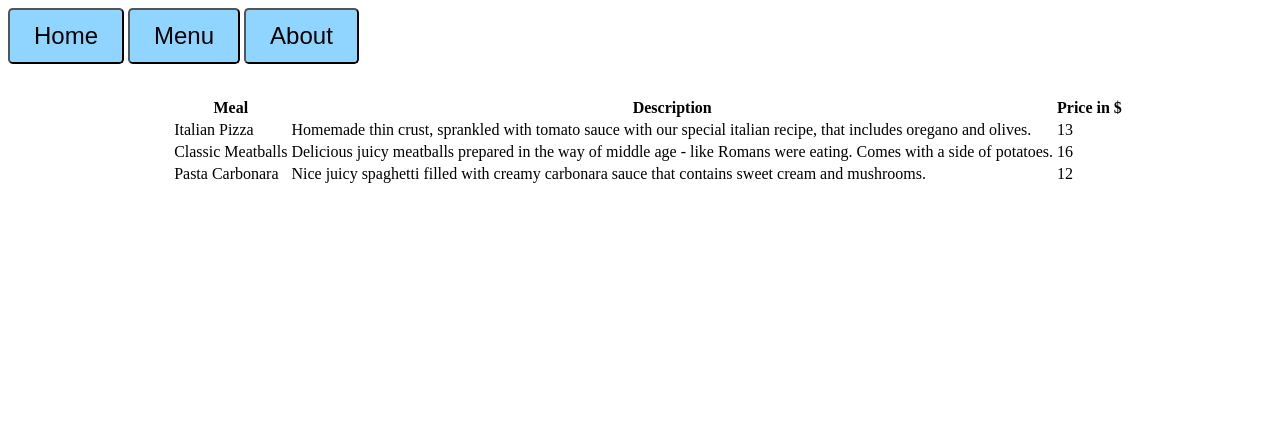
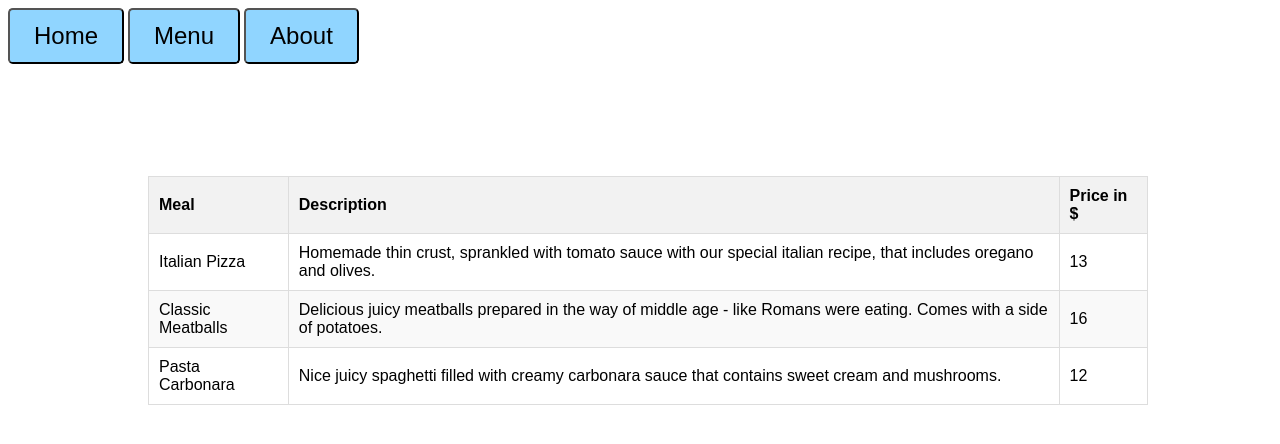
Before and after one commit to alextalijan/restaurant-page, a website built with webpack: page src/template.html in a window 1280 px wide. Both pictures are taken after a click on the button "Menu". Built offline with nearby package versions, Linux system fonts and the light colour scheme.

Commit message:
style: prettify menu page, add styles to table
The menu table has now been positioned a little lower on the page to
look better.

```diff
--- a/src/menu-page-load.js
+++ b/src/menu-page-load.js
@@ -61,6 +61,7 @@ export function menuPageLoad() {
     menuTbody.appendChild(mealTwoRow);
     menuTbody.appendChild(mealThreeRow);
     menuTable.appendChild(menuTbody);
+    menuTable.className = "menu-table";
 
     // Add table to the content box
     const contentDiv = document.querySelector("#content");
--- a/src/styles.css
+++ b/src/styles.css
@@ -14,9 +14,11 @@
 .content {
     margin-top: 2rem;
     width: 100vw;
+    height: calc(100vh - 2rem - 1.5rem - 0.5rem);
     display: flex;
     flex-direction: column;
     align-items: center;
+    justify-content: start;
 }
 
 .welcome-heading {
@@ -28,3 +30,31 @@
     text-align: center;
     margin-bottom: 1.5rem;
 }
+
+/* Got these table styles from Google Search AI */
+.menu-table {
+    margin-top: 5rem;
+    border-collapse: collapse; /* Collapses borders between cells */
+    width: min(100%, 1000px); /* Makes the table fill the available width */
+    font-family: sans-serif; /* Sets a simple, readable font */
+}
+
+.menu-table th,
+.menu-table td {
+  padding: 10px; /* Adds space around the cell content */
+  border: 1px solid #ddd; /* Adds a light border to cells */
+  text-align: left; /* Aligns text to the left by default */
+}
+
+.menu-table th {
+  background-color: #f2f2f2; /* Light gray background for headers */
+  font-weight: bold; /* Bold header text */
+}
+
+.menu-table tr:nth-child(even) {
+  background-color: #f9f9f9; /* Light background for even rows (zebra striping) */
+}
+
+.menu-table tr:hover {
+  background-color: #e9e9e9; /* Slightly darker background on hover for better readability */
+}
```
